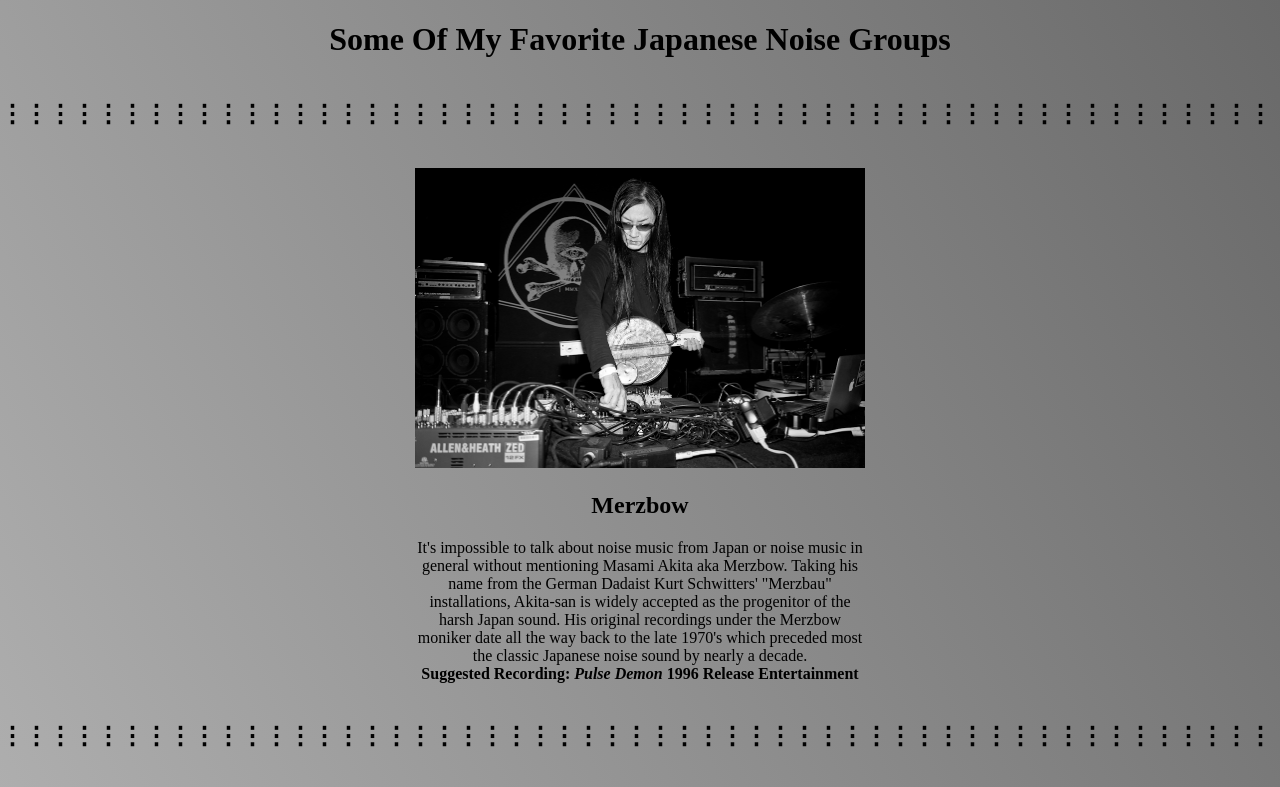
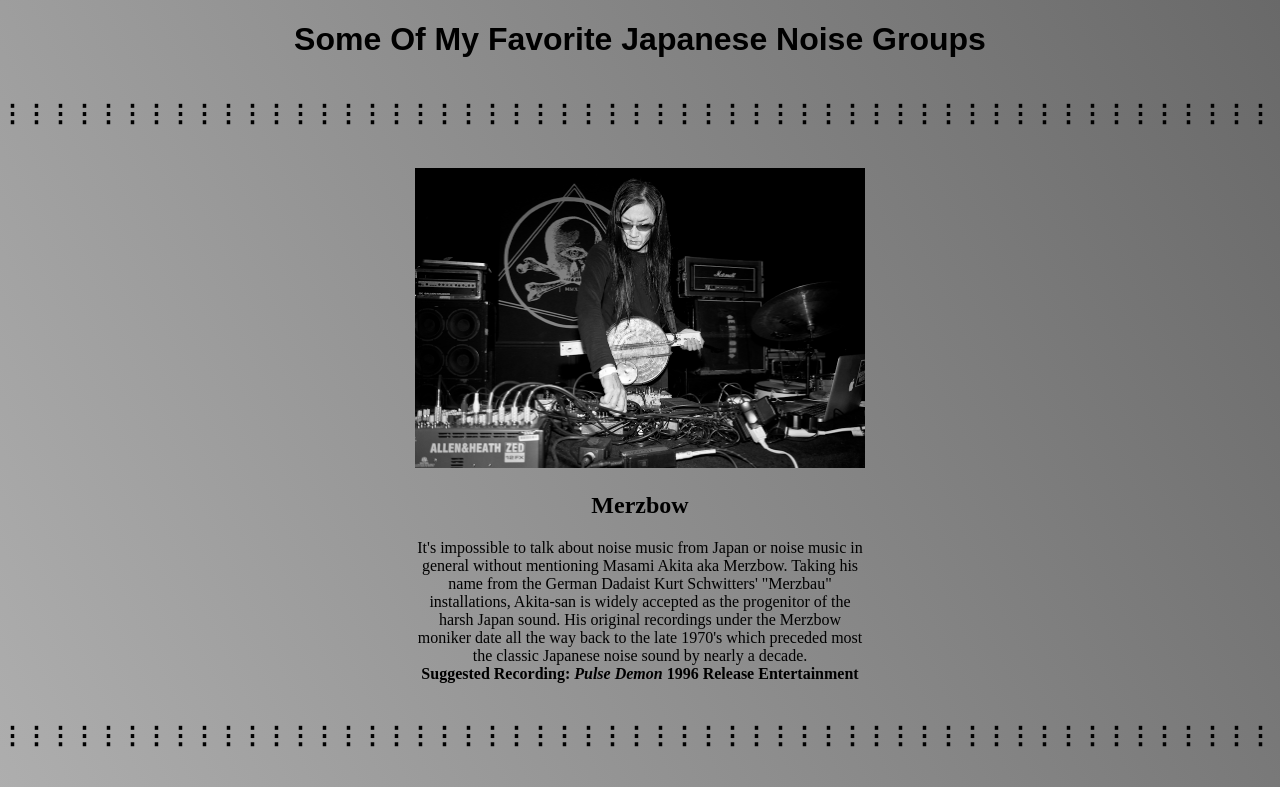
Before and after one commit to SwanGone/html-me-something, a plain HTML site: page index.html in a window 1280 px wide. Shown: the top 787 px of the page. Drawn offline with Linux system fonts and the light colour scheme.

Commit message:
Messed with the heading a little

```diff
--- a/index.html
+++ b/index.html
@@ -7,7 +7,7 @@
     <body>
         <main>
             <header>
-                <h1>Some Of My Favorite Japanese Noise Groups</h1>
+                <h1 id="glitch">Some Of My Favorite Japanese Noise Groups</h1>
             </header>
             <article>
                 <div class="divider">
--- a/style.css
+++ b/style.css
@@ -27,3 +27,7 @@ img {
     text-align: center;
     margin: auto;
 }
+
+#glitch{
+    font-family: Arial, Helvetica, sans-serif;
+}
```
